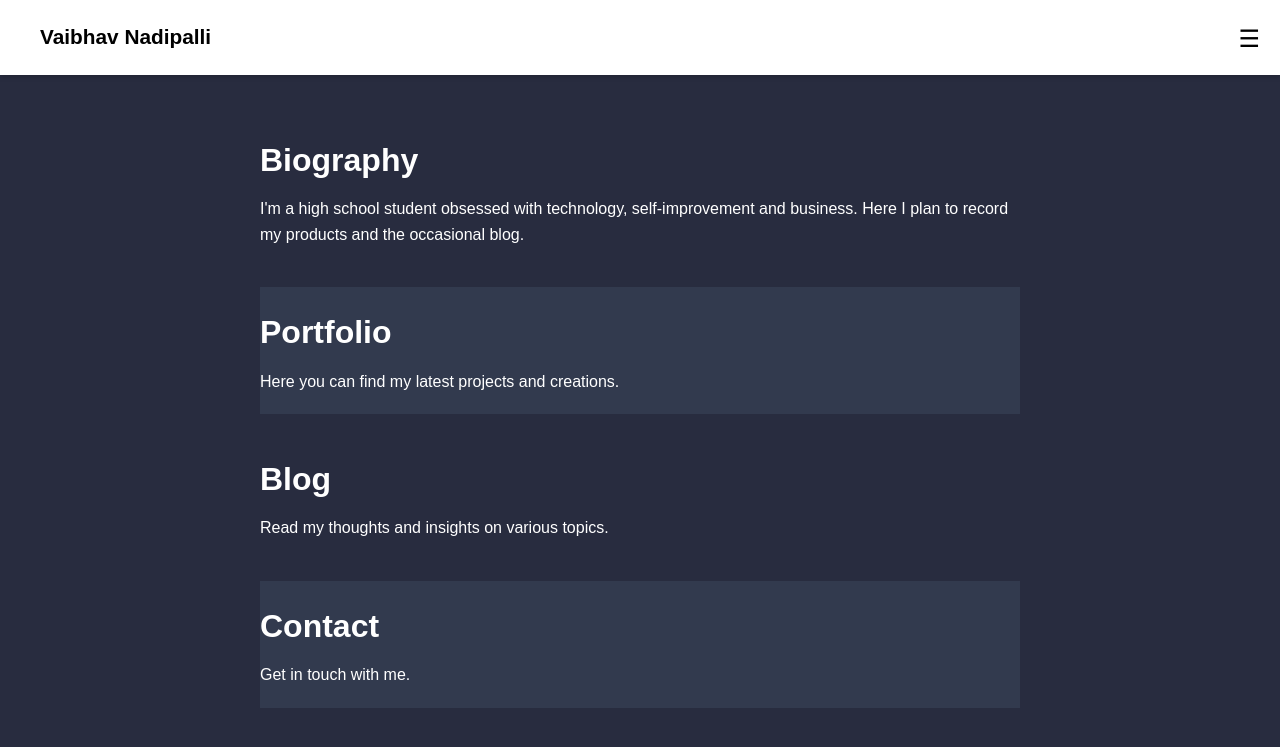
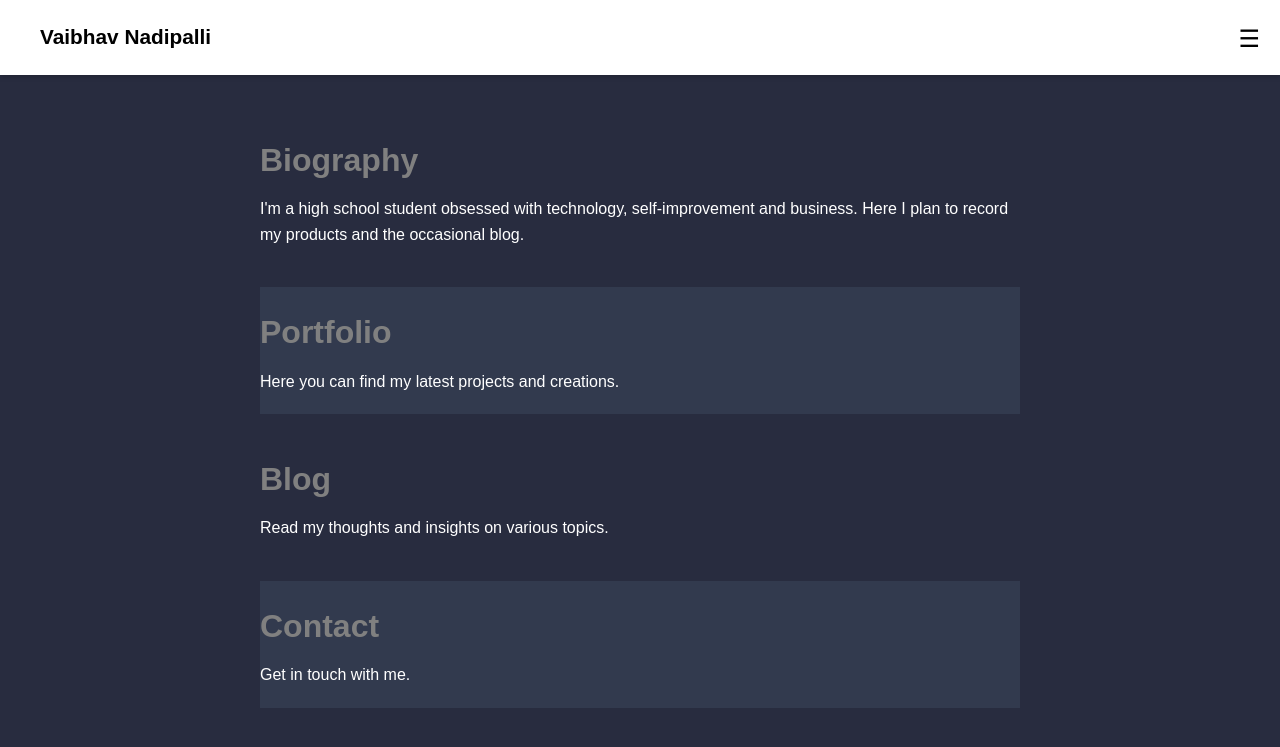
Before and after one commit to Vaibhav-Nadipalli/vaibhav-nadipalli.github.io, a Jekyll site: the page built from index.markdown, in a window 1280 px wide. Shown: the top 747 px of the page. Built offline with Jekyll 4.4.1, drawn with Linux system fonts in a browser that asks for light colours.

Commit message:
Update styles.css

```diff
--- a/assets/css/styles.css
+++ b/assets/css/styles.css
@@ -103,7 +103,7 @@ section {
 h2, h3 {
     font-size: 2em;
     margin-bottom: 10px;
-    color: #fff; /* White text */
+    color: #808080; /* Modern grey text */
 }
 
 /* Section-specific background colors */
```
